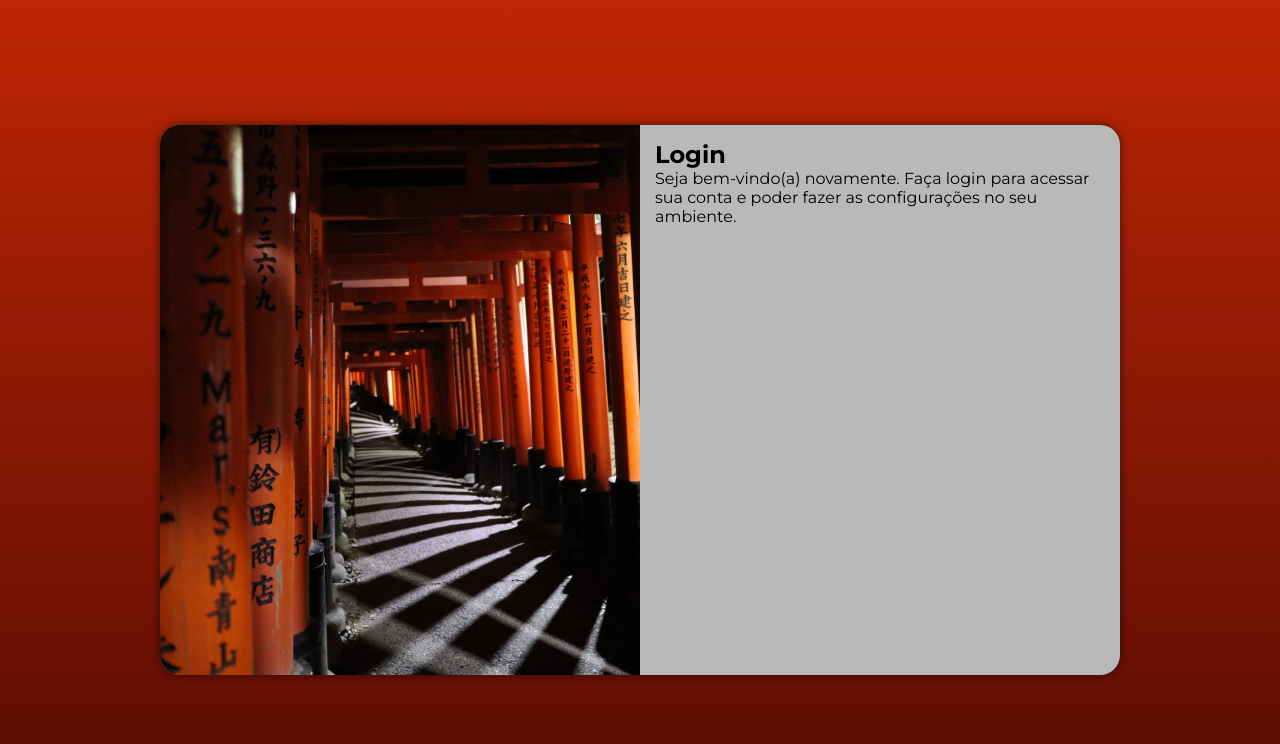
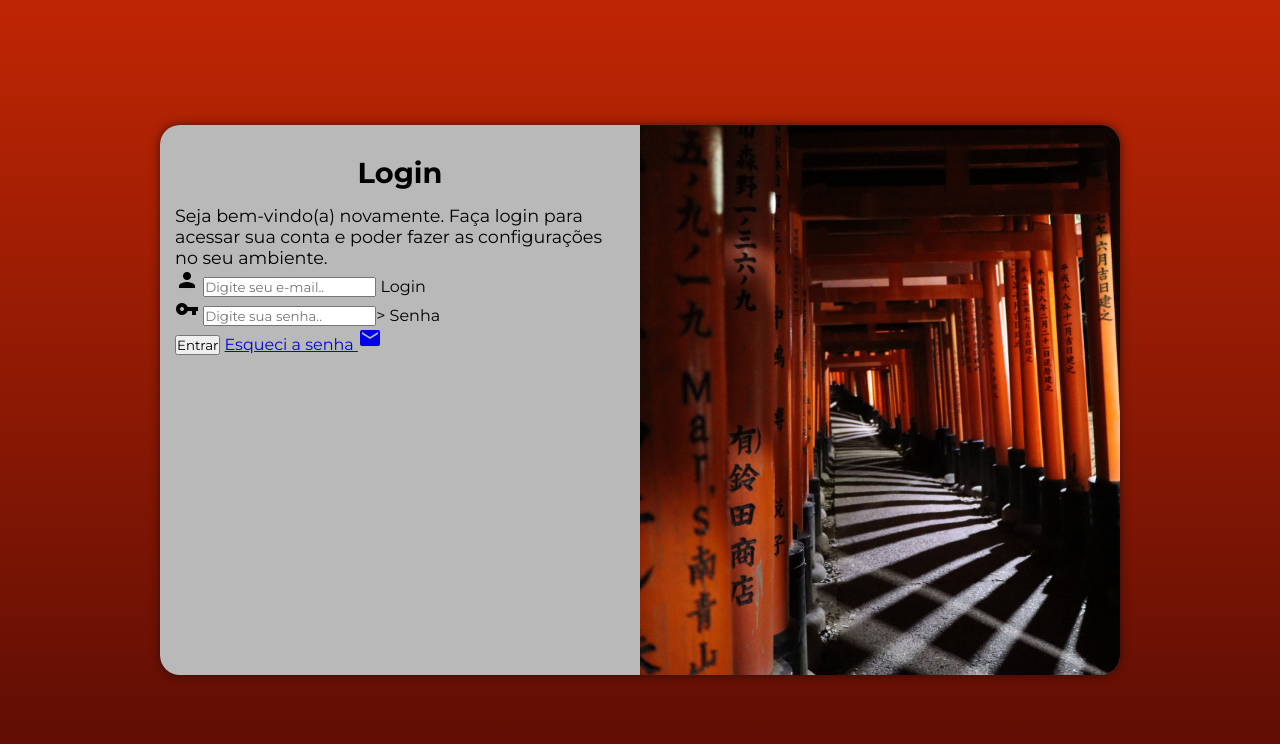
Before and after one commit to devMauriciojunior/Projeto-login, a plain HTML site: page index.html in a window 1280 px wide. Drawn offline with Linux system fonts and the light colour scheme.

Commit message:
adicionei o formulario

```diff
--- a/estilos/media-query.css
+++ b/estilos/media-query.css
@@ -33,14 +33,22 @@
    }
 
    section#login > div#img {
+      float: right;
+      width: 50%;
+      height: 100%;
+   }
+
+   section#login > div#formu {
       float: left;
       width: 50%;
       height: 100%;
    }
 
-   section#login > div#formu {
-      float: right;
-      width: 50%;
-      height: 100%;
+   div#formu > h1 {
+      font-size: 1.8em;
+   }
+
+   div#formu > p {
+      font-size: 1.1em;
    }
 }
--- a/estilos/style.css
+++ b/estilos/style.css
@@ -55,3 +55,12 @@ section#login > div#formu {
    display: block;
    padding: 15px;
 }
+
+div#formu > h1 {
+   text-align: center;
+   margin: 15px 0px 15px 0px;
+}
+
+div#formu > p {
+   font-size: 0.8em;
+}
--- a/index.html
+++ b/index.html
@@ -7,6 +7,8 @@
    <title>Login</title>
    <link rel="stylesheet" href="estilos/style.css">
    <link rel="stylesheet" href="estilos/media-query.css">
+
+   <link href="https://fonts.googleapis.com/icon?family=Material+Icons" rel="stylesheet">
 </head>
 <body>
    <main>
@@ -18,8 +20,25 @@
             <h1>Login</h1>
             <p>Seja bem-vindo(a) novamente. Faça login para acessar sua conta e poder fazer as configurações no seu ambiente.</p>
 
-            <form action="" method="post">
+            <form action="" method="post" autocomplete="on">
+               <div class="campo">
+                  <i class="material-icons">
+                     person
+                  </i>
+                  <input type="email" name="login" id="ilogin" placeholder="Digite seu e-mail.." autocomplete="email" required maxlength="50">
+                  <label for="ilogin">Login</label>
+               </div>
 
+               <div class="campo">
+                  <i class="material-icons">
+                     vpn_key
+                  </i>
+                  <input type="password" name="senha" id="isenha" placeholder="Digite sua senha.." autocomplete="current-password" required minlength="8" maxlength="20">>
+                  <label for="isenha">Senha</label>
+               </div>
+                  <input type="submit" value="Entrar">
+                  <a href="esqueci.html">Esqueci a senha
+                  <i class="material-icons">mail</i></a>
             </form>
          </div>
       </section>
```
